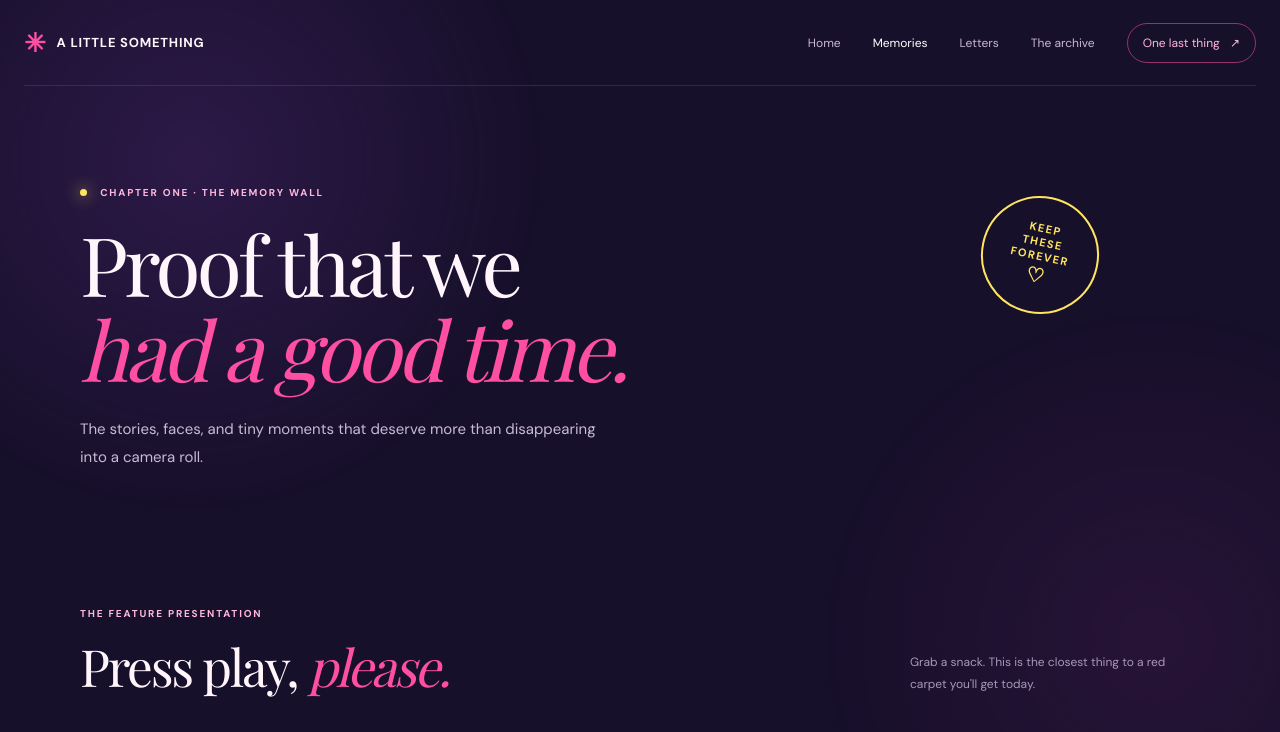
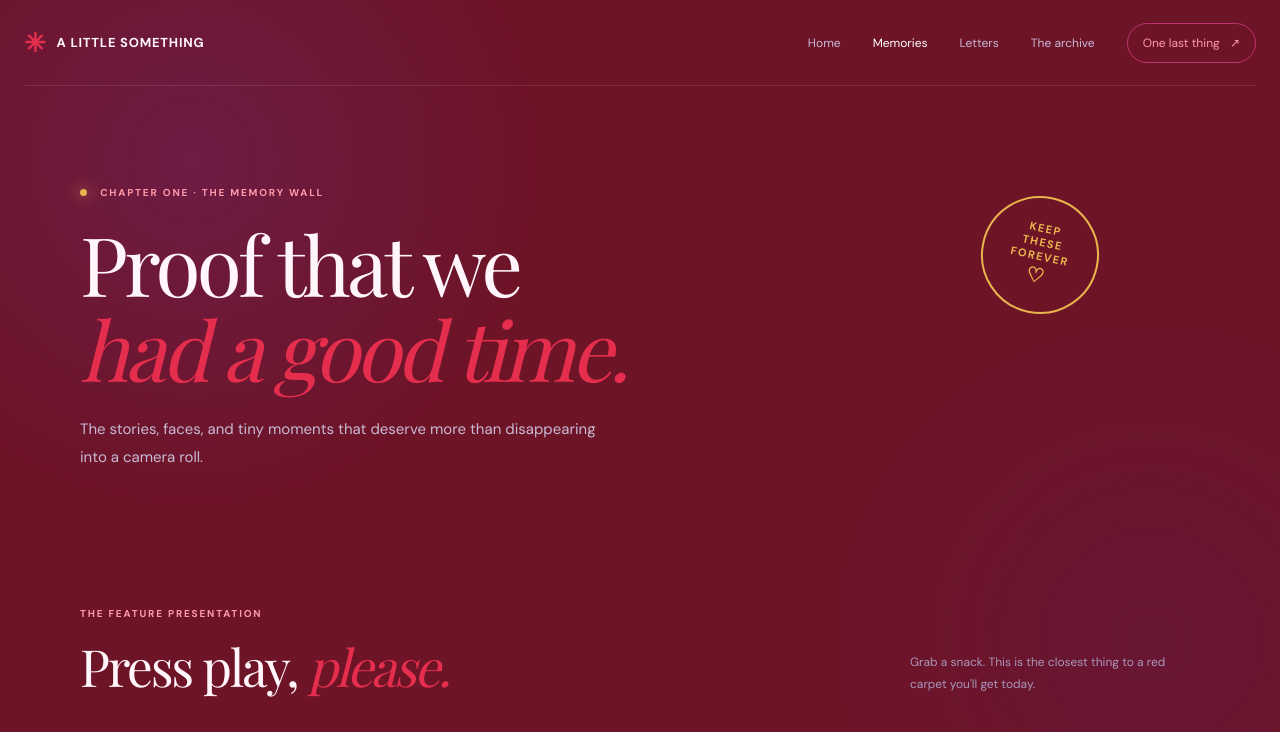
Before and after one commit to Adebola-Ayeni/Dann, a plain HTML site: page memories.html in a window 1280 px wide. Shown: the top 732 px of the page. Drawn offline with nearby package versions, Linux system fonts and the light colour scheme; a web font is replaced by a local one.

Commit message:
color chnage

```diff
--- a/script.js
+++ b/script.js
@@ -5,8 +5,8 @@
   - Replace photo URLs and captions with your own.
   - Edit letters and funFacts to use real messages and inside jokes.
 */
-const recipientName = "Your Name";
-const senderName = "Your Friend";
+const recipientName = "NIEL";
+const senderName = "JANET";
 
 const videos = [
   {
@@ -44,6 +44,7 @@ const videos = [
 ];
 
 const photos = [
+  { image: "https://images.unsplash.com/photo-1529156069898-49953e39b3ac?auto=format&fit=crop&w=900&q=85", caption: "The people who make the ordinary feel special.", date: "THE PEOPLE" },
   { image: "https://images.unsplash.com/photo-1529156069898-49953e39b3ac?auto=format&fit=crop&w=900&q=85", caption: "The people who make the ordinary feel special.", date: "THE PEOPLE" },
   { image: "https://images.unsplash.com/photo-1527529482837-4698179dc6ce?auto=format&fit=crop&w=900&q=85", caption: "A reason to celebrate, and then some.", date: "A GOOD DAY" },
   { image: "https://images.unsplash.com/photo-1511988617509-a57c8a288659?auto=format&fit=crop&w=900&q=85", caption: "Proof that the best memories are rarely planned.", date: "THE MOMENTS" },
--- a/styles.css
+++ b/styles.css
@@ -1,17 +1,17 @@
 /* Birthday scrapbook theme: electric pink, purple, lemon and blue */
 :root {
-  --navy: #17102b;
-  --navy-2: #261442;
-  --slate: #392052;
-  --pink: #ff4fa3;
-  --pink-light: #ffb8dc;
-  --paper: #fff0f7;
-  --paper-deep: #ffcce5;
-  --ink: #3c1740;
-  --muted: #c0a9d0;
-  --yellow: #ffe45e;
-  --blue: #6ee7ff;
-  --purple: #b58aff;
+  --navy: #6e1427;
+  --navy-2: #8f1932;
+  --slate: #b91c35;
+  --pink: #e52e4d;
+  --pink-light: #ff9aa9;
+  --paper: #fff5eb;
+  --paper-deep: #ffe0d6;
+  --ink: #421520;
+  --muted: #b98b96;
+  --yellow: #e9b44c;
+  --blue: #ffb3a7;
+  --purple: #c77d91;
   --serif: "Playfair Display", Georgia, serif;
   --sans: "DM Sans", sans-serif;
   --script: "Caveat", cursive;
```
Also changed, not shown: memories.html (+48 -12 lines).
